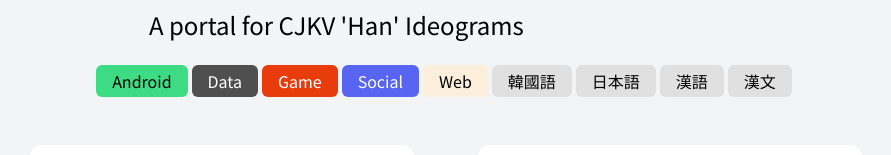
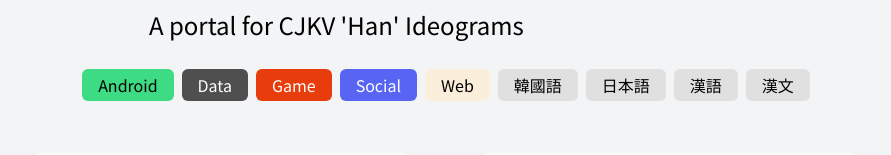
Before and after one commit to xn-p8s937b-net/xn-p8s937b-net.github.io, a Next.js app: page / in a window 1280 px wide. Shown: the part 127-282 px from the top of the page, without its empty margins (194-1085 px from the left). Built offline with nearby package versions, Linux system fonts and the light colour scheme.

Commit message:
Add margin for tags

```diff
--- a/pages/index.tsx
+++ b/pages/index.tsx
@@ -28,7 +28,7 @@ const Home: NextPage<Props> = (props) => {
                     const color = (tagStyles[tag] || {bg: '#e0e0e0', text: "black"})
                     const style = visibleTags.includes(tag) ? { backgroundColor: 'black', color: 'white' } : { backgroundColor: color.bg, color: color.text}
                     return (
-                        <a href="#" onClick={() => onTagClick(tag, false)} className="mr-1 py-1 px-4 rounded-md hover:mix-blend-multiply" style={style}>{tag}</a>
+                        <a href="#" onClick={() => onTagClick(tag, false)} className="mx-1 my-1 py-1 px-4 rounded-md hover:mix-blend-multiply" style={style}>{tag}</a>
                     )
                 })}
             </div>
```
